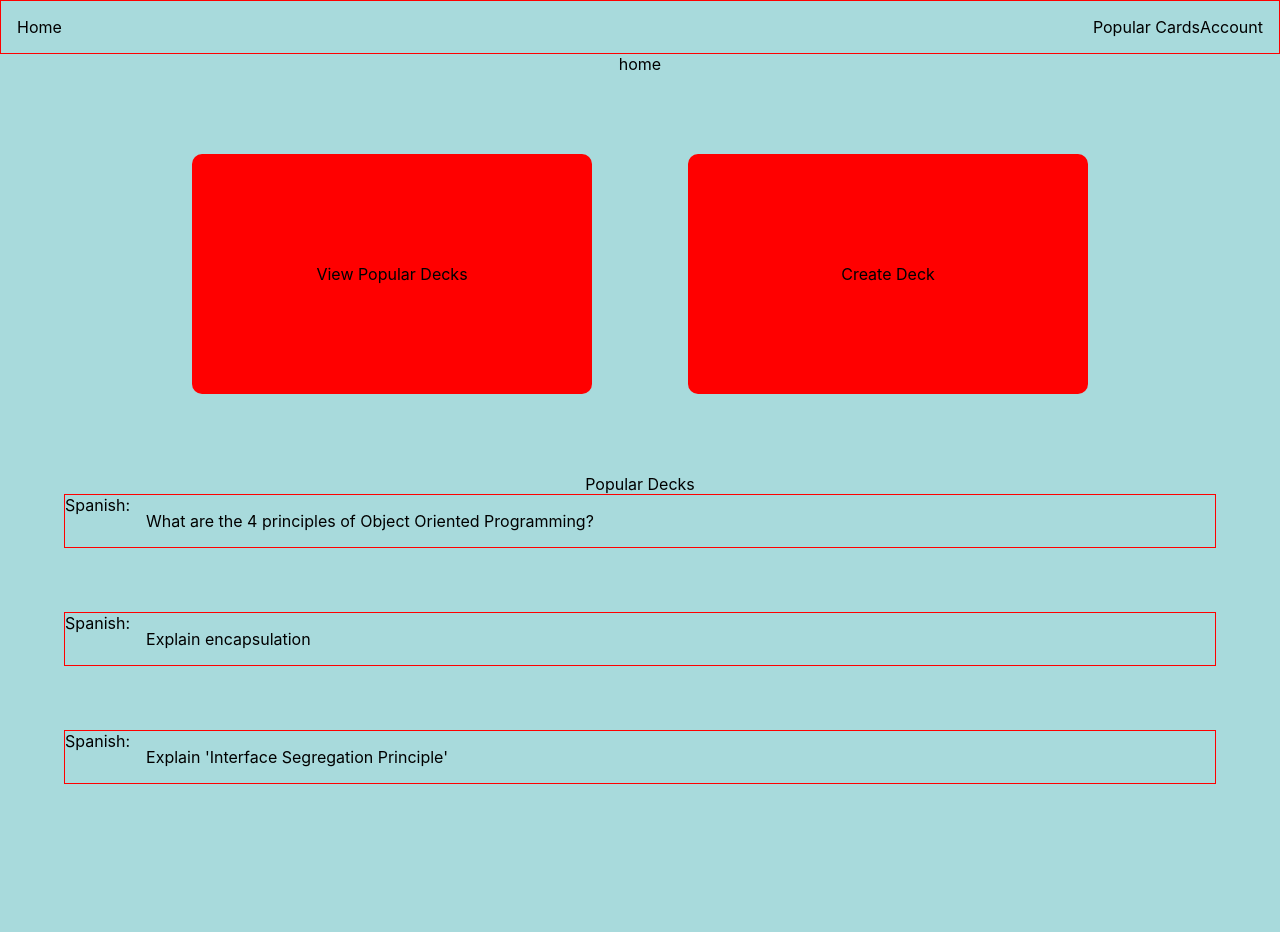
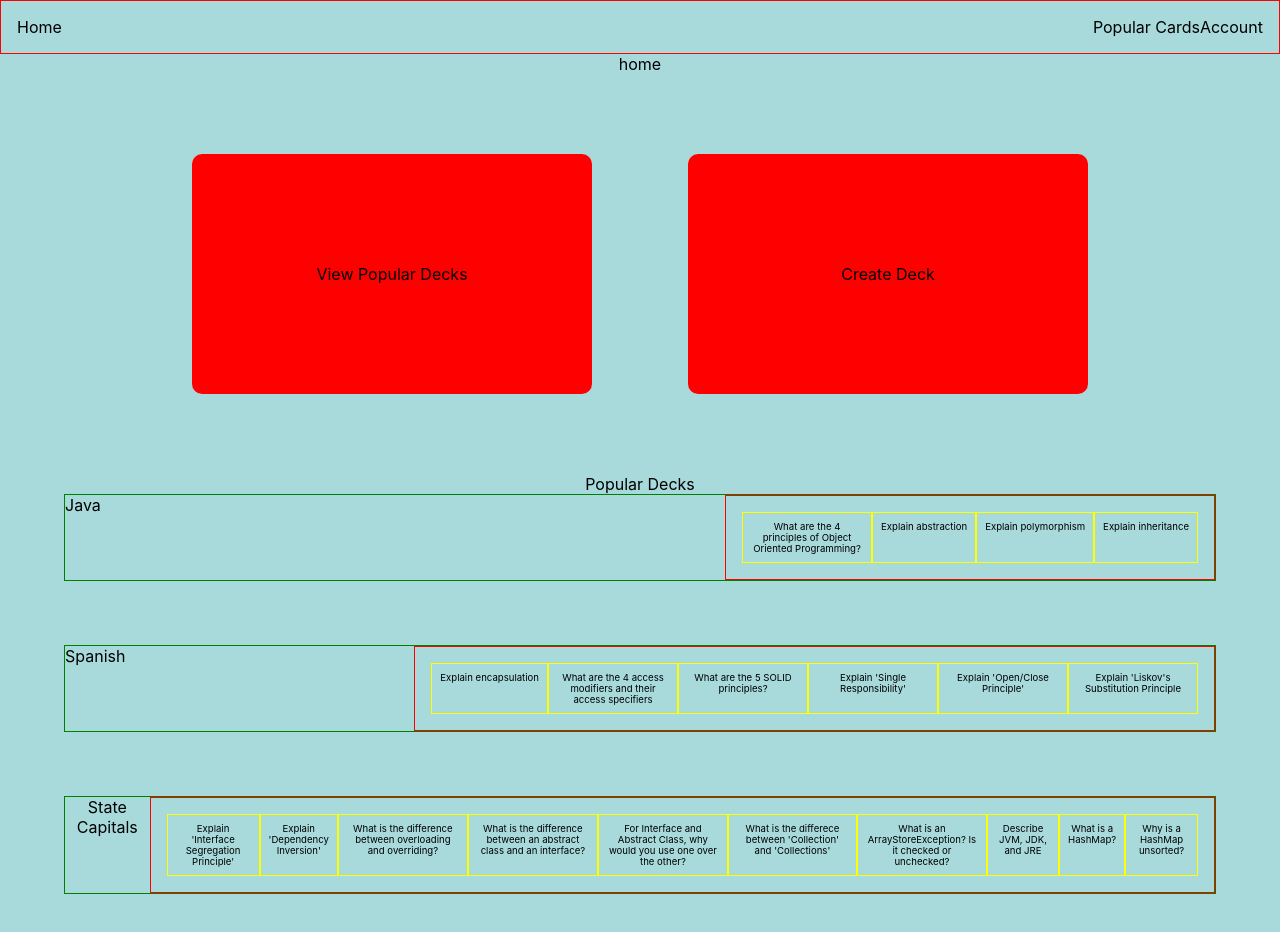
Before and after one commit to michael-mcmasters/Notecards, a React (Create React App) app: page / in a window 1280 px wide. Shown: the top 932 px of the page. Before the commit the page ends 848 px from the top, so only its background shows below. Built offline with nearby package versions, Linux system fonts and the light colour scheme.

Commit message:
Show individual cards in each row

```diff
--- a/src/components/homepage/Card.js
+++ b/src/components/homepage/Card.js
@@ -1,11 +1,19 @@
 import React from 'react';
+import styled from "styled-components";
 
-const Card = () => {
+const Card = ({card}) => {
   return (
-    <div>
-      hi
-    </div>
+    <Container>
+      {card.frontText}
+    </Container>
   );
 };
 
+const Container = styled.div`
+  padding: 0.5rem;
+  max-width: 7rem;
+  font-size: 0.6rem;
+  border: 1px solid yellow;
+`;
+
 export default Card;
--- a/src/components/homepage/CardGallary.js
+++ b/src/components/homepage/CardGallary.js
@@ -5,13 +5,18 @@ import Card from "./Card.js";
 const CardGallary = ({deck}) => {
   return (
     <Container>
-      {/* {deck[0].frontText} */}
-      {deck.cards[0].frontText}
+      {deck.cards.map((c, index) => (
+        <Card
+          key={index}
+          card={c}
+        />
+      ))}
     </Container>
   );
 };
 
 const Container = styled.div`
+  display: flex;
   padding: 1rem;
 `;
 
--- a/src/components/homepage/PopularDecks.js
+++ b/src/components/homepage/PopularDecks.js
@@ -8,7 +8,7 @@ const PopularDecks = () => {
 
   // ToDo: Import decks from an API.
   let deckOne = {
-    name: "Spanish",
+    name: "Java",
     cards: cards.slice(0, 4)
   }
   let deckTwo = {
@@ -16,7 +16,7 @@ const PopularDecks = () => {
     cards: cards.slice(4, 10)
   }
   let deckThree = {
-    name: "Spanish",
+    name: "State Capitals",
     cards: cards.slice(10, 20)
   }
 
@@ -28,20 +28,12 @@ const PopularDecks = () => {
         Popular Decks
         {decks.map((deck, index) => (
           <Container key={index}>
-           Spanish:
-           <CardGallary deck={deck} />
+            {deck.name}
+            <Deck>
+              <CardGallary deck={deck} />
+            </Deck>
           </Container>
         ))}
-
-        {/* <Container>
-          Java: <CardGallary />
-        </Container>
-        <Container>
-          Spanish: <CardGallary />
-        </Container>
-        <Container>
-          State Capitals: <CardGallary />
-        </Container> */}
       </Wrapper>
     </div>
   );
@@ -54,6 +46,12 @@ const Wrapper = styled.div`
 const Container = styled.div`
   margin: 4rem;
   margin-top: 0;
+  display: flex;
+  justify-content: space-between;
+  border: 1px solid green;
+`;
+
+const Deck = styled.div`
   border: 1px solid red;
   display: flex;
 `;
```
